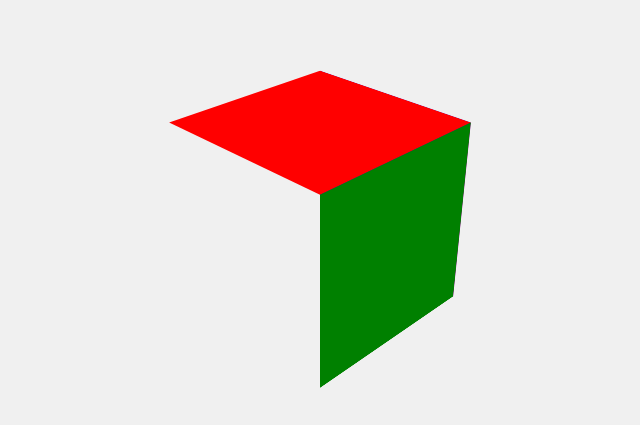
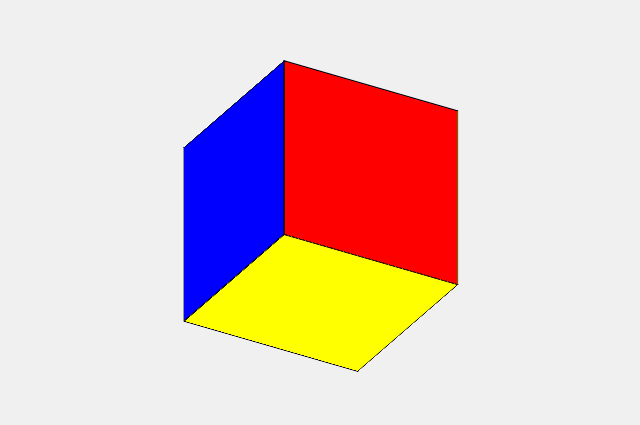
Before and after one commit to zicoisyourgod/site, a plain HTML site: page ping.html in a window 1280 px wide. Shown: the part 185-610 px from the top of the page, without its empty margins (320-960 px from the left). Drawn offline with Linux system fonts and the light colour scheme.

Commit message:
Update ping.html

```diff
--- a/ping.html
+++ b/ping.html
@@ -1,59 +1,65 @@
 <!DOCTYPE html>
 <html lang="en">
-
 <head>
     <meta charset="UTF-8">
     <meta name="viewport" content="width=device-width, initial-scale=1.0">
-    <title>3D Cube</title>
+    <title>3D Cube with Red, Blue, and Yellow</title>
     <style>
         body {
-            margin: 0;
-            padding: 0;
             display: flex;
             justify-content: center;
             align-items: center;
             height: 100vh;
+            margin: 0;
             background-color: #f0f0f0;
-            perspective: 800px;
         }
-
-       .cube {
+        .cube {
             position: relative;
             width: 200px;
             height: 200px;
             transform-style: preserve-3d;
-            transform: rotateX(-30deg) rotateY(45deg);
+            transform: rotateX(30deg) rotateY(30deg);
         }
-
-       .face {
+        .face {
             position: absolute;
             width: 200px;
             height: 200px;
+            border: 1px solid #000;
         }
-
-        #front {
-            background-color: green;
+        .front {
+            background-color: red;
             transform: translateZ(100px);
         }
-
-        #right {
-            background-color: purple;
+        .back {
+            background-color: blue;
+            transform: translateZ(-100px) rotateY(180deg);
+        }
+        .right {
+            background-color: yellow;
             transform: rotateY(90deg) translateZ(100px);
         }
-
-        #top {
-            background-color: red;
+        .left {
+            background-color: blue; /* 左面改为蓝色 */
+            transform: rotateY(-90deg) translateZ(100px);
+        }
+        .top {
+            background-color: blue;
             transform: rotateX(90deg) translateZ(100px);
+        }
+        .bottom {
+            background-color: yellow;
+            transform: rotateX(-90deg) translateZ(100px);
         }
     </style>
 </head>
-
 <body>
     <div class="cube">
-        <div class="face" id="front"></div>
-        <div class="face" id="right"></div>
-        <div class="face" id="top"></div>
+        <div class="face front"></div>
+        <div class="face back"></div>
+        <div class="face right"></div>
+        <div class="face left"></div>
+        <div class="face top"></div>
+        <div class="face bottom"></div>
     </div>
 </body>
-
 </html>
```
